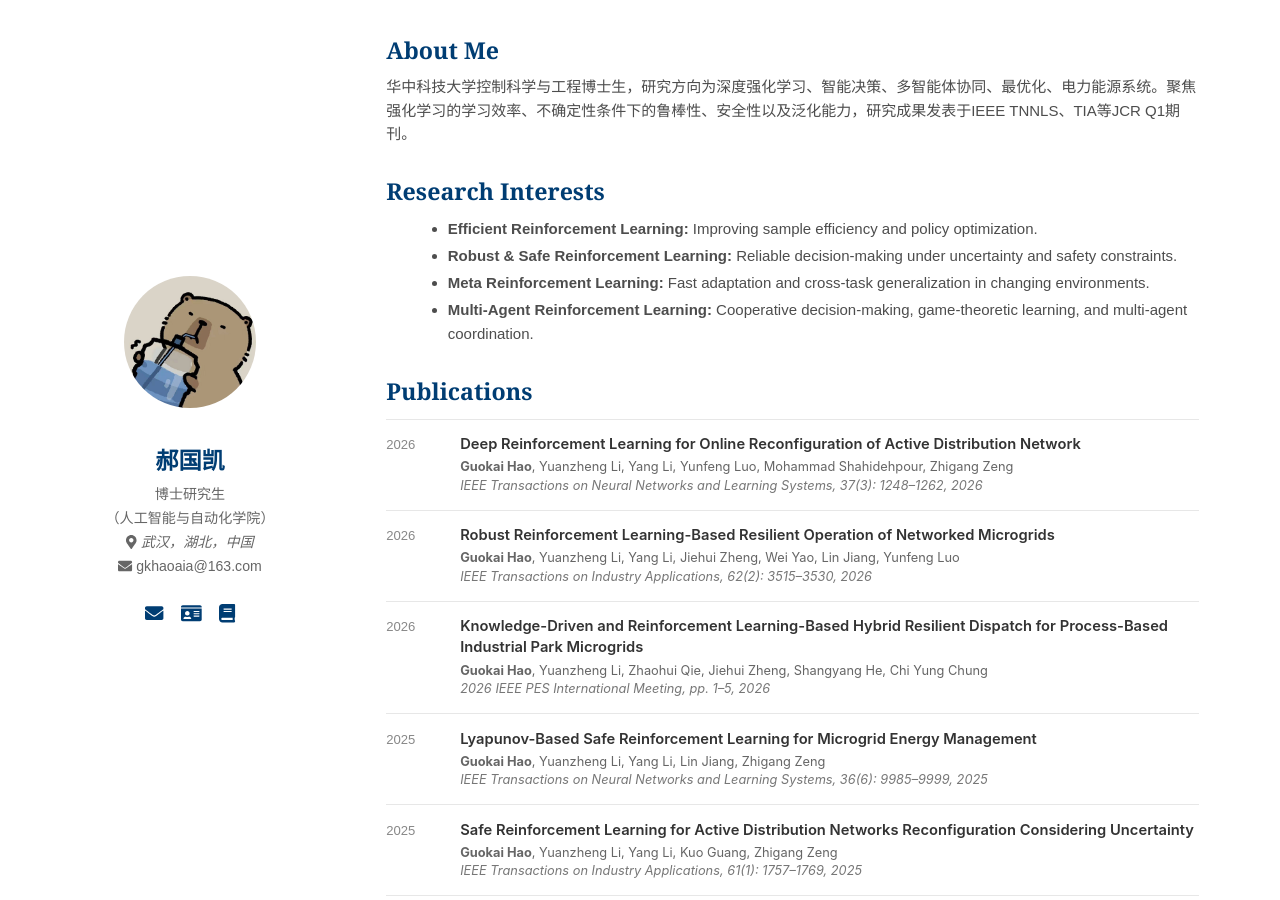
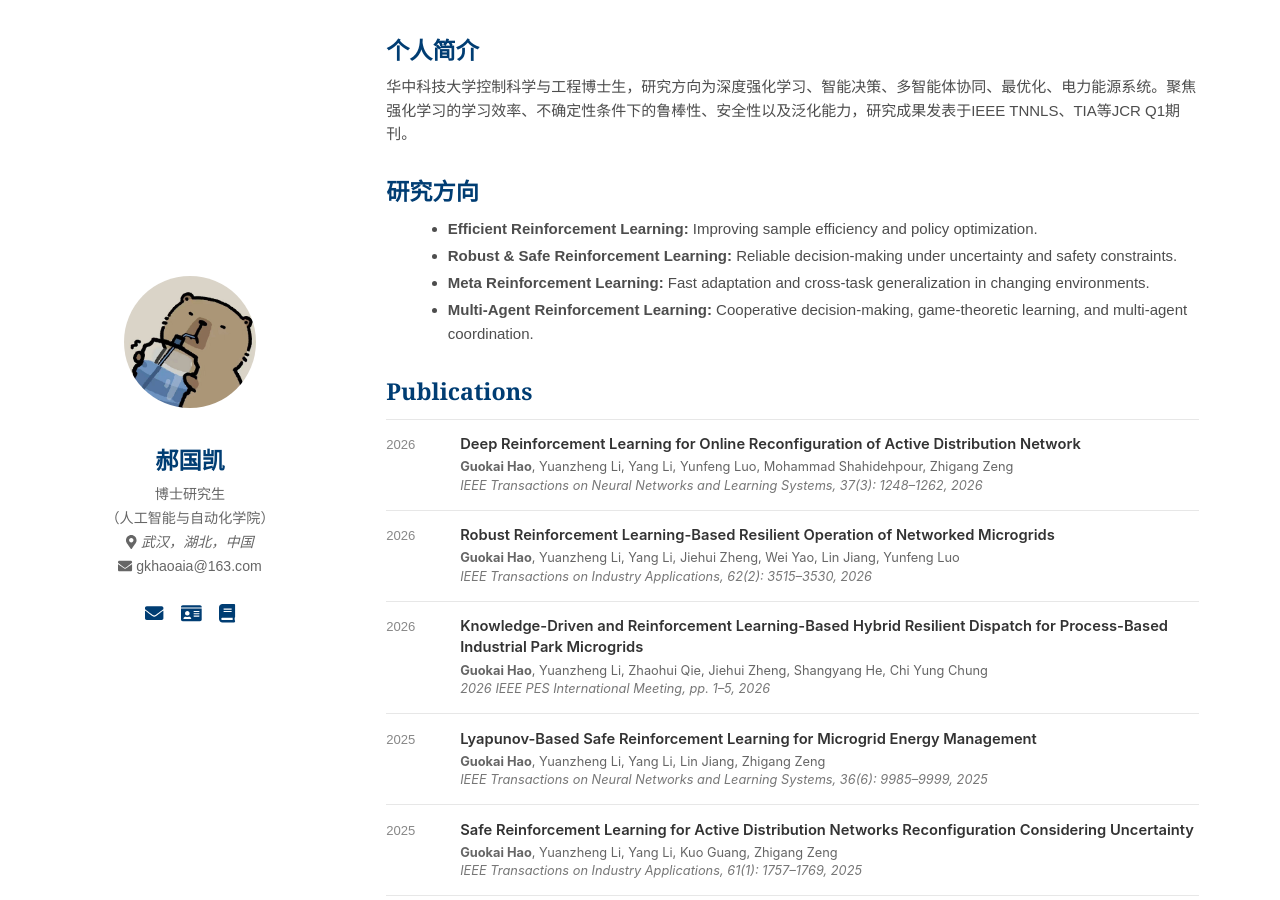
Before and after one commit to guokai-hao/guokai-hao.github.io, a Jekyll site: the page built from index.html, in a window 1280 px wide and 900 px high. Built offline with Jekyll 4.4.1, drawn with Linux system fonts in a browser that asks for light colours; nearby versions of some CDN libraries.

Commit message:
Update home.html

```diff
--- a/_layouts/home.html
+++ b/_layouts/home.html
@@ -5,14 +5,14 @@ layout: default
 {% assign profile = site.data.profile %}
 
 <section id="about" class="academic-section about-section">
-  <h2>About Me</h2>
+  <h2>个人简介</h2>
   {% for paragraph in profile.about %}
     <p>{{ paragraph }}</p>
   {% endfor %}
 </section>
 
 <section id="research" class="academic-section">
-  <h2>Research Interests</h2>
+  <h2>研究方向</h2>
   <ul class="research-interest-list">
     {% for item in site.data.research %}
       <li><strong>{{ item.title }}:</strong> {{ item.description }}</li>
@@ -20,7 +20,7 @@ layout: default
   </ul>
 </section>
 
-<section id="publications" class="academic-section">
+<section id="发表论文" class="academic-section">
   <h2>Publications</h2>
 
   <div class="publication-list">
```
